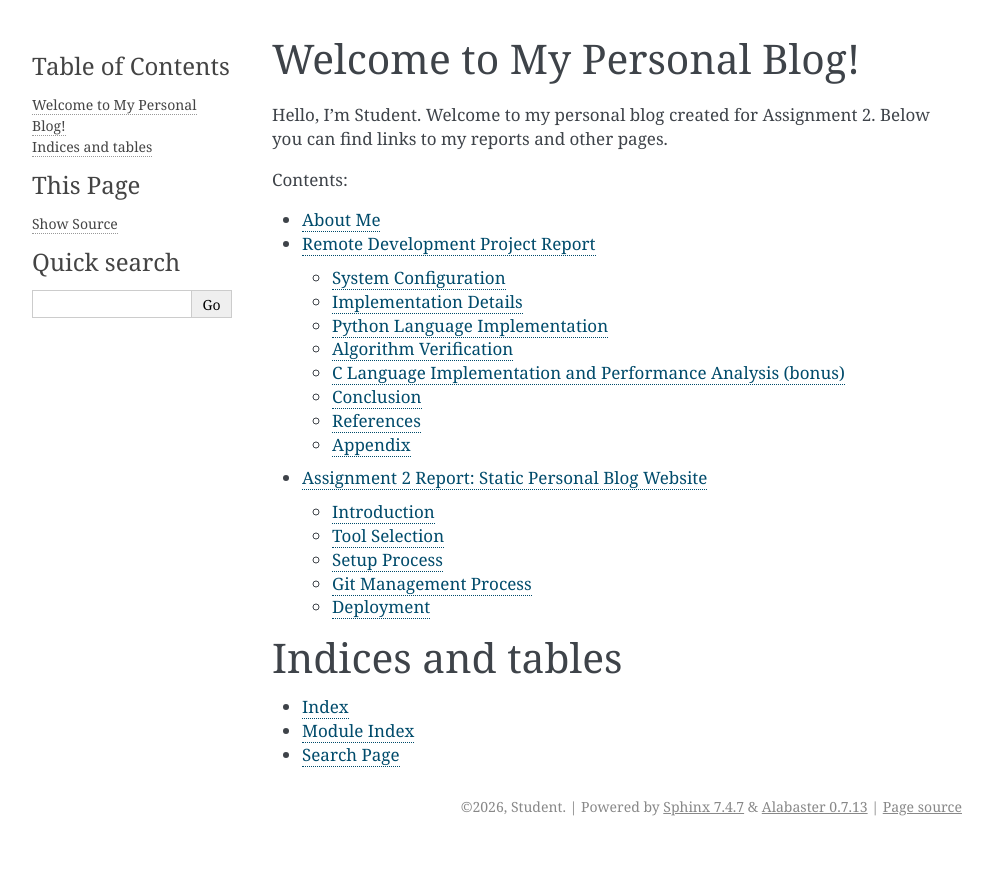
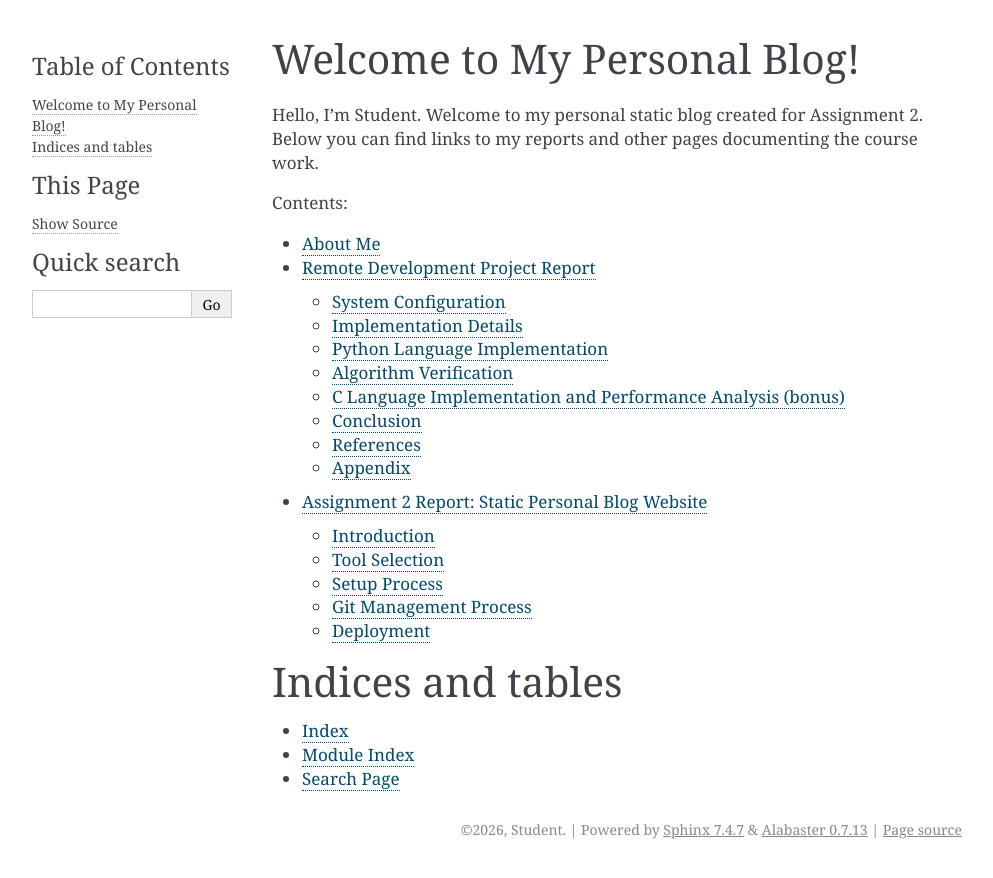
Before and after one commit to rainlikedust/assignment2, a Sphinx documentation site: the page built from source/index.rst, in a window 1280 px wide. Shown: the top 878 px of the page, without its empty margins (148-1141 px from the left). Built offline with Sphinx 7.4.7, drawn with Linux system fonts in a browser that asks for light colours.

Commit message:
Commit 5: Finalized structure and updated index description

```diff
--- a/source/index.rst
+++ b/source/index.rst
@@ -1,8 +1,8 @@
 Welcome to My Personal Blog!
 ============================
 
-Hello, I'm Student. Welcome to my personal blog created for Assignment 2.
-Below you can find links to my reports and other pages.
+Hello, I'm Student. Welcome to my personal static blog created for Assignment 2.
+Below you can find links to my reports and other pages documenting the course work.
 
 .. toctree::
    :maxdepth: 2
```
